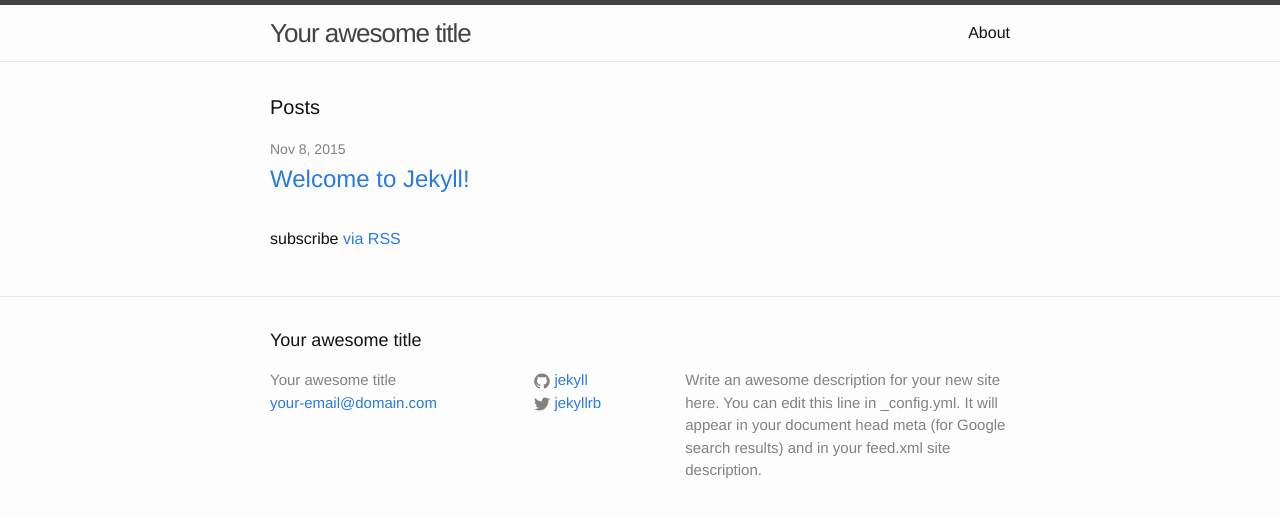
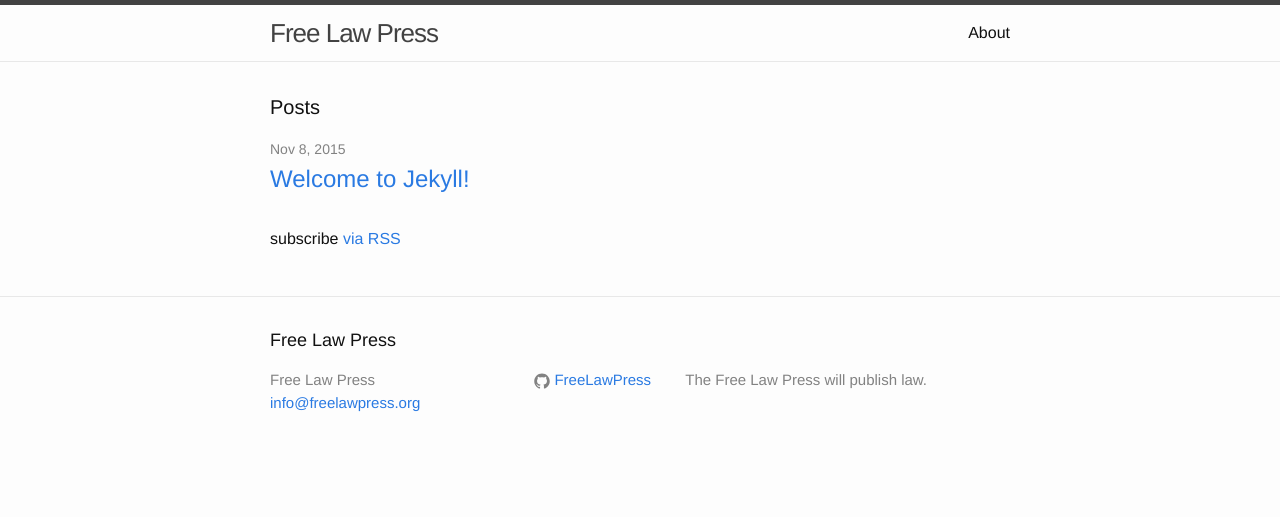
Before and after one commit to FreeLawPress/FreeLawPress.github.io, a Jekyll site: the page built from index.html, in a window 1280 px wide. Shown: the top 517 px of the page. Built offline with Jekyll 4.4.1, drawn with Linux system fonts in a browser that asks for light colours.

Commit message:
Configure site

```diff
--- /dev/null
+++ b/CNAME
@@ -0,0 +1 @@
+freelawpress.org
--- a/_config.yml
+++ b/_config.yml
@@ -6,16 +6,14 @@
 # 'jekyll serve'. If you change this file, please restart the server process.
 
 # Site settings
-title: Your awesome title
-email: your-email@domain.com
+title: Free Law Press
+email: info@freelawpress.org
 description: > # this means to ignore newlines until "baseurl:"
-  Write an awesome description for your new site here. You can edit this
-  line in _config.yml. It will appear in your document head meta (for
-  Google search results) and in your feed.xml site description.
+  The Free Law Press will publish law.
 baseurl: "" # the subpath of your site, e.g. /blog
-url: "http://yourdomain.com" # the base hostname & protocol for your site
-twitter_username: jekyllrb
-github_username:  jekyll
+url: "http://freelawpress.org" # the base hostname & protocol for your site
+# twitter_username: jekyllrb
+github_username:  FreeLawPress
 
 # Build settings
 markdown: kramdown
```
